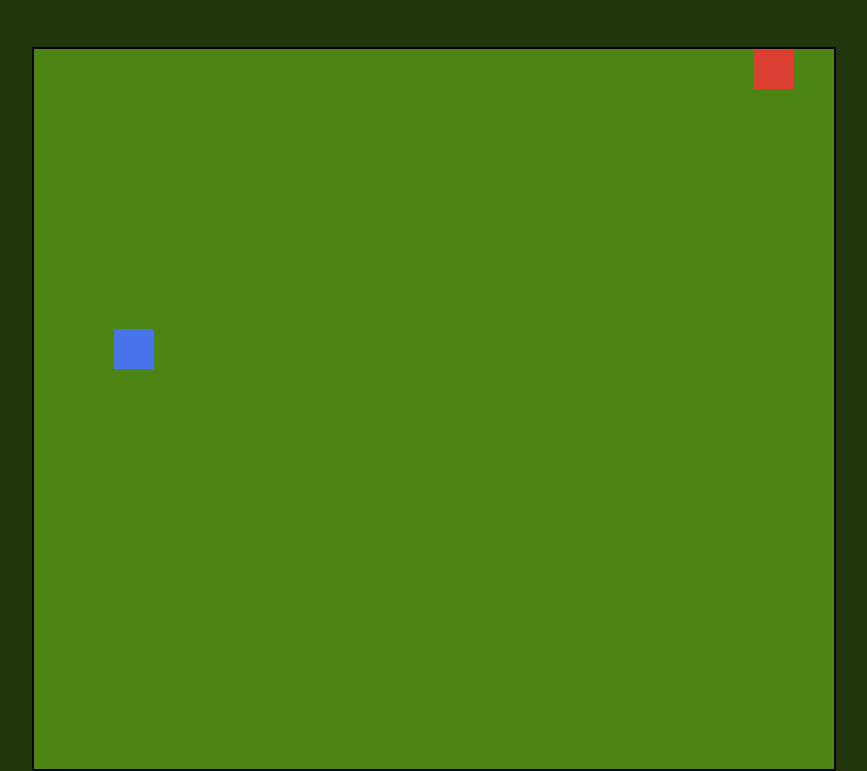
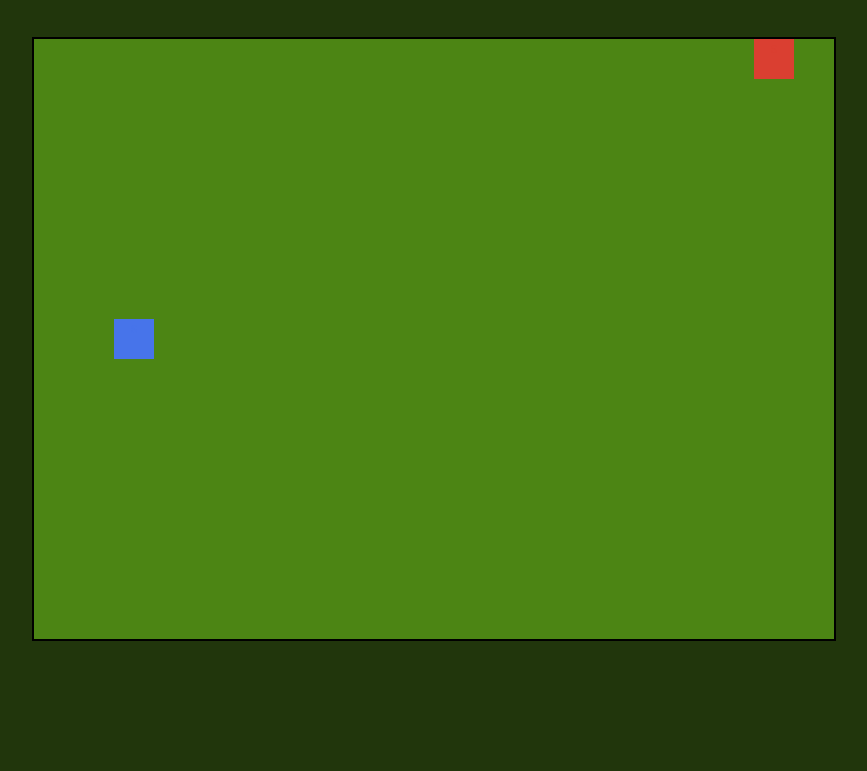
Before and after one commit to IBOUU03/JS-SNAKE-TASK, a plain HTML site: page index.html in a window 1280 px wide. Shown: the part 100-871 px from the top of the page, without its empty margins (206-1073 px from the left). After the commit the page ends 800 px from the top, so only its background shows below. Drawn offline with Linux system fonts and the light colour scheme.

Commit message:
Update style.css

```diff
--- a/assets/css/style.css
+++ b/assets/css/style.css
@@ -1,6 +1,7 @@
 * {
   margin: 0;
   padding: 0;
+  box-sizing: border-box;
 }
 
 body {
@@ -14,11 +15,12 @@ body {
   display: flex;
   flex-wrap: wrap;
   width: 800px;
-  height: 720px;
+  height: 600px;
   border: 2px solid black;
   margin: auto;
-  margin-top: 50px;
+  margin-top: 40px;
   background-color: rgb(76, 133, 20);
+  box-sizing: content-box;
 }
 
 #snake {
```
